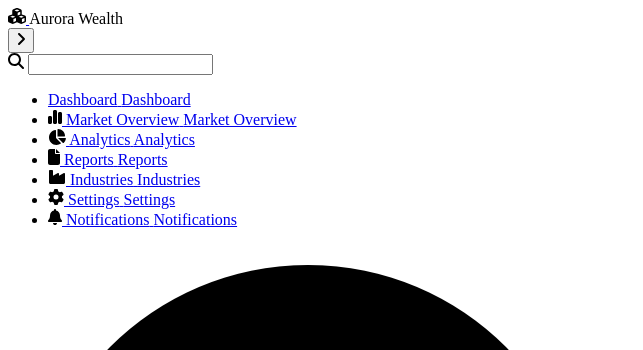
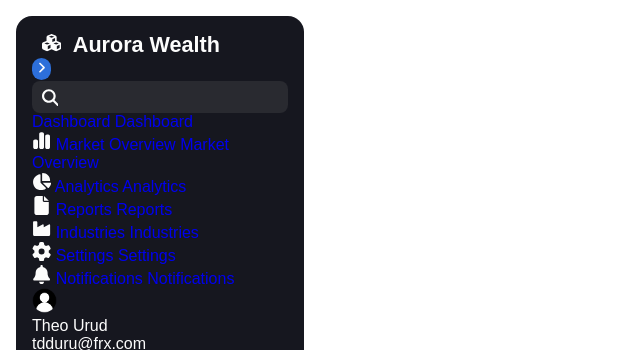
Before and after one commit to T-Urud/animated-sidebar, a plain HTML site: page index.html in a window 1280 px wide. Shown: the top 350 px of the page, without its empty margins (0-643 px from the left). Drawn offline with Linux system fonts and the light colour scheme.

Commit message:
css started

```diff
--- a/style.css
+++ b/style.css
@@ -0,0 +1,81 @@
+:root{
+  --nav-background: #16171f;
+  --white: #FCFCFC;
+  --background2: #76767632;
+  --expand: #2D6FDA;
+  --exit: #E32626;
+}
+
+*{
+  box-sizing: border-box;
+  padding: 0;
+  margin: 0;
+  list-style-type: none;
+  text-decoration: none;
+}
+body{
+  font-family:Arial, Helvetica, sans-serif;
+  padding: 1rem;
+  height: 100%;
+  font-size: 16px;
+}
+svg{
+  fill: var(--white);
+  width: 1.2rem;
+  height: 1.2rem;
+}
+
+.sidebar{
+  background-color: var(--nav-background);
+  padding: 1rem;
+  height: 100%;
+  min-height: 50rem;
+  max-width: 18rem;
+  min-width: 4rem;
+  border-radius: 1rem;
+  display: flex;
+  flex-direction: column;
+  color: var(--white);
+  position: sticky;
+}
+
+.top{
+  display: flex;
+  align-items: center;
+  gap: 0.75rem;
+  font-weight: 700;
+  font-size: 1.35rem;
+  padding: 0 0.6rem;
+  user-select: none;
+}
+
+.search-wrap{
+  display: flex;
+  align-items: center;
+  gap: 0.75rem;
+  padding: 0 0.6rem;
+  height: 2rem;
+  border-radius: 0.5rem;
+  background-color: var(--background2);
+}
+.search-wrap input{
+  width: 100%;
+  background: none;
+  border: transparent;
+  outline: none;
+  color: var(--white);
+  font-size: 1rem;
+}
+
+.avatar-wrap img{
+  width: 25px;
+}
+
+.expand-btn{
+  background-color: var(--expand);
+  border: none;
+  border-radius: 50rem;
+}
+.expand-btn svg{
+  padding: 3px;
+}
```
Also changed, not shown: index.html (+1 -2 lines).
